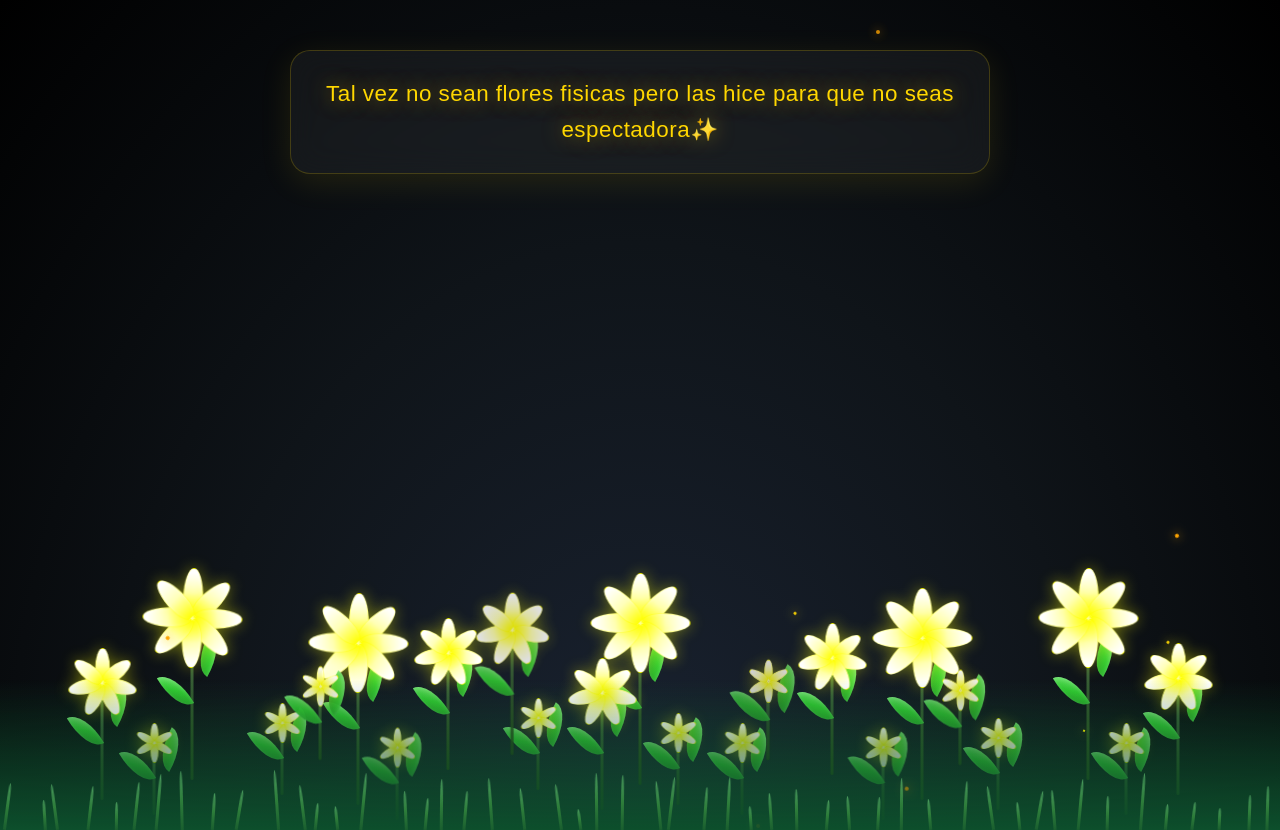
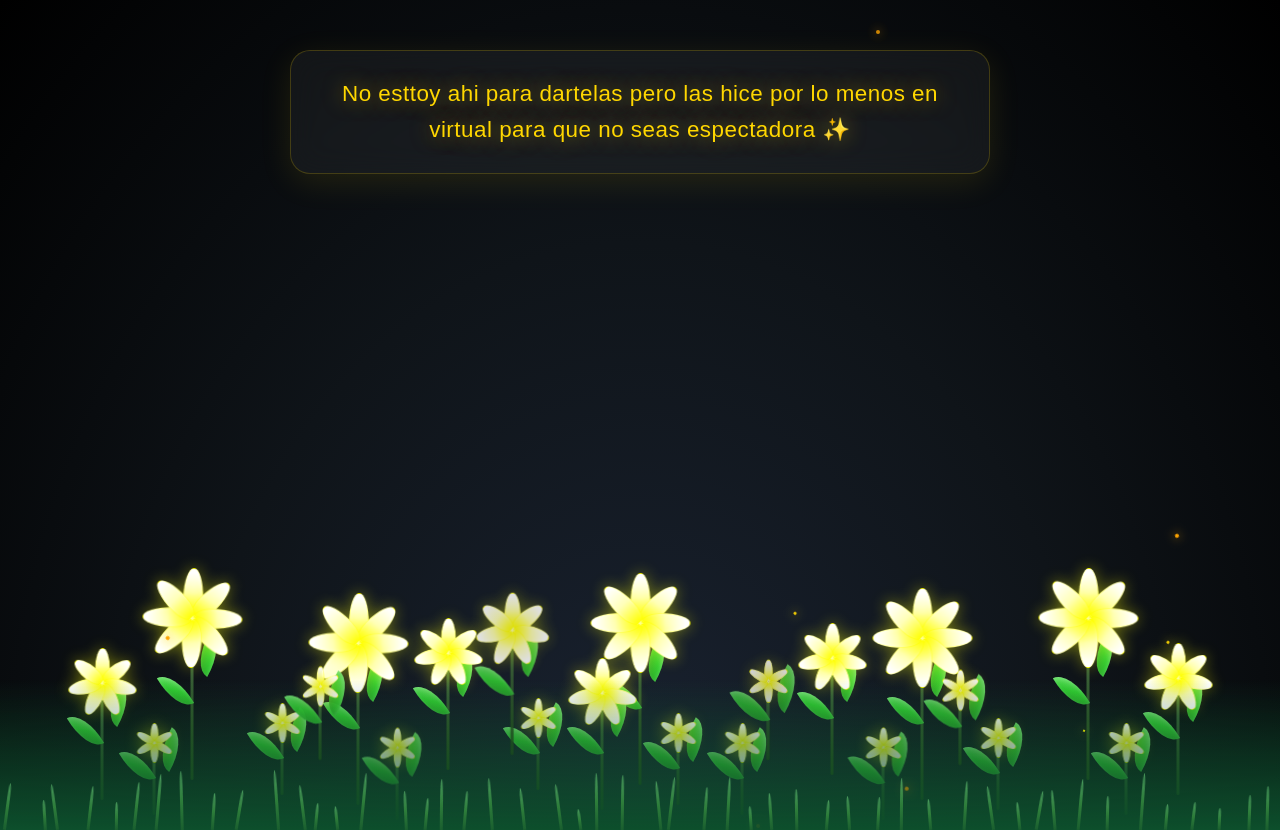
Before and after one commit to deef510/flores, a plain HTML site: page index.html in a window 1280 px wide. Drawn offline with Linux system fonts and the light colour scheme.

Commit message:
Update index.html

```diff
--- a/index.html
+++ b/index.html
@@ -259,7 +259,7 @@
     <div class="message-container">
         <div class="message-box">
             <div class="message-text">
-                Tal vez no sean flores fisicas pero las hice para que no seas espectadora✨
+                No esttoy ahi para dartelas pero las hice por lo menos en virtual para que no seas espectadora ✨
             </div>
         </div>
     </div>
```
